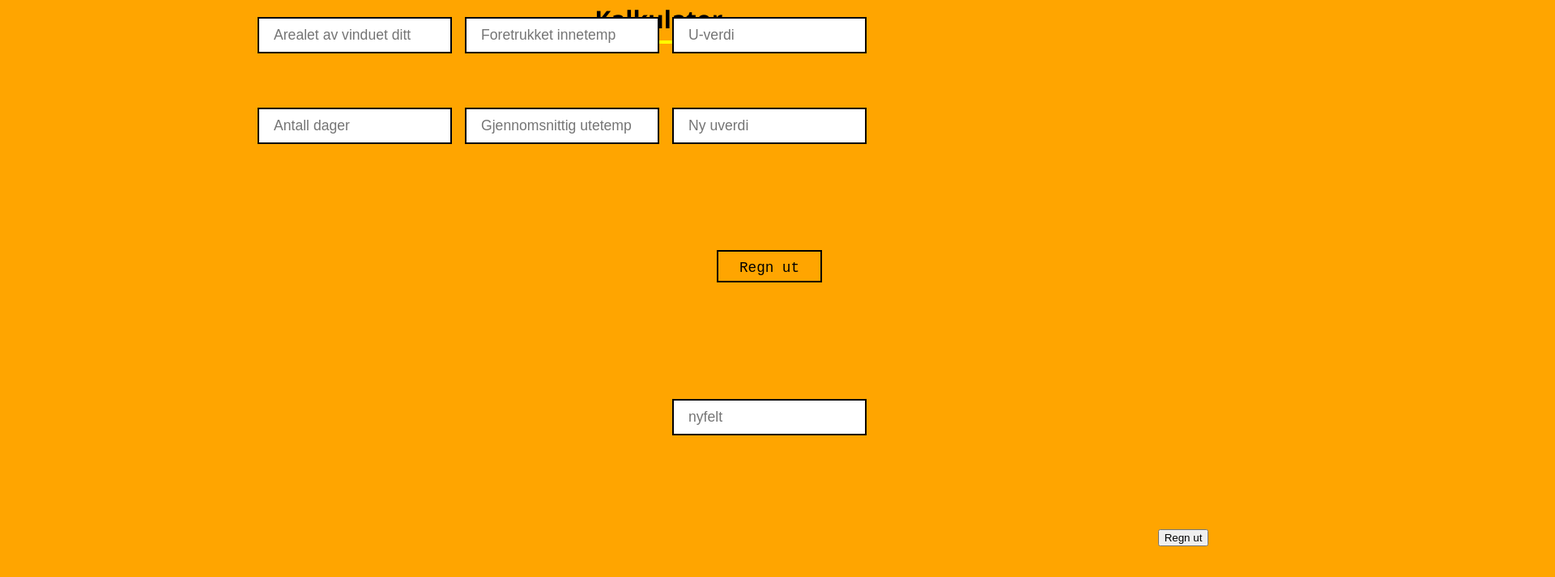
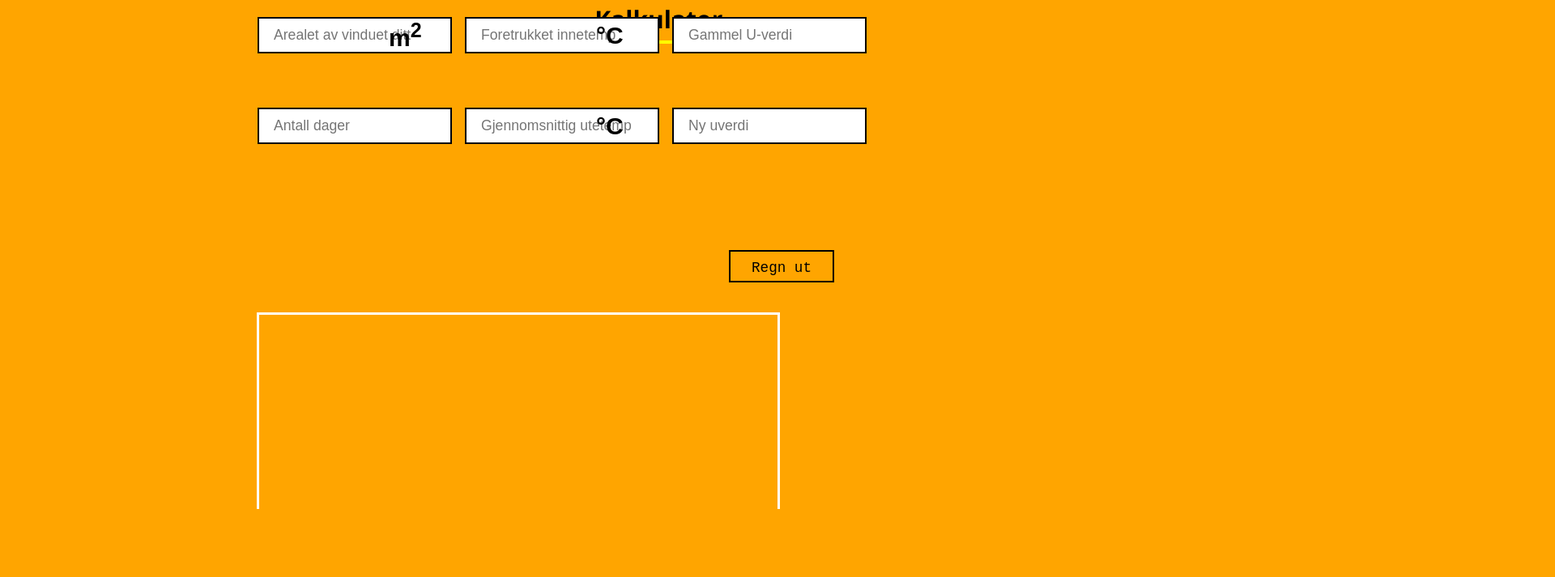
Before and after one commit to norshiii/norshiii.io, a plain HTML site: page Kalkulator.html in a window 1280 px wide. Shown: the part 305-1018 px from the top of the page at 81% size, 1920 px wide, since content can reach past the window. After the commit the page ends 934 px from the top, so only its background shows below. Drawn offline with Linux system fonts and the light colour scheme.

Commit message:
version1.2

```diff
--- a/Kalkulator.html
+++ b/Kalkulator.html
@@ -38,36 +38,40 @@
 
 <form>
   <h2 class="h2-kalkulator contact-box">Kalkulator</h2>
+
   <input type="number" class="field" placeholder="Arealet av vinduet ditt" id="areal">
+  <h2 class="m2">m<sup>2</sup></h2>
   <input type="number" class="field" placeholder="Foretrukket innetemp" id="itemp">
+  <h2 id="celciusInne">°C</h2>
   <input type="number" class="field" placeholder="Gjennomsnittig utetemp" id="utemp">
+  <h2 id="celciusUte">°C</h2>
 
-  <input type="number" class="field" placeholder="U-verdi" id="uverdiGammel">
+  <input type="number" class="field" placeholder="Gammel U-verdi" id="uverdiGammel">
   <input type="number" class="field" placeholder="Antall dager" id="dager">
   <input type="number" class="field" placeholder="Ny uverdi" id="uverdiNy">
-  <input type="number" class="field" placeholder="nyfelt" id="felt">
 
 </form>
 
 
 
 
-  <form>
-    <input class="frame regn-ut-btn button1" style="font-family: Andale Mono, monospace;" type="button" onclick="kalkulator(); temperaturdiff()" value="Regn ut">
+
+
+       <form>
+    <input class="frame regn-ut-btn button1" style="font-family: Andale Mono, monospace;" type="button" onclick="kalkulator(); temperaturdiff();" value="Regn ut">
+
+    <div class="resultatbox">
+
     <span class="resultatNy" id="varmetapNyRes"></span>
     <span class="resultatGammel" id="varmetapGammelRes"></span>
     <span class="temperaturdiff" id="tempdiff"> </span>
 
-    <div class="frame">
-      <button class="custom-btn btn-1">Regn ut</button>
+    </div>
 
-      <p style="font-family: Andale Mono, monospace;"> </p>
-
-    </div>
+  </form>
 
 
 
-  </form>
 
 </body>
 </html>
--- a/kalkulator.css
+++ b/kalkulator.css
@@ -109,13 +109,6 @@
     top: 55%;
 }
 
-#felt {
-    position: absolute;
-    left: 65%;
-    max-width: 200px;
-    top: 800px;
-}
-
 
 .kalk-button {
     position: absolute;
@@ -138,18 +131,18 @@
 
 
 .resultatNy {
-    position: absolute;
-    top: 73%;
-    left: 50%;
-    right: 50%;
+    position: static;
+    margin-left: 600px;
+    margin-right: 600px;
 }
 
 
 .resultatGammel {
-    position: absolute;
-    top: 83%;
-    left: 50%;
-    right: 50%;
+    position: static;
+    padding: 5px;
+    margin-left: 600px;
+    margin-right: 600px;
+    margin-top: 500px;
 }
 
 
@@ -164,12 +157,10 @@
     margin: 40px auto;
     text-align: center;
     margin-top: 245px;
-    margin-left: 885px;
+    margin-left: 900px;
   }
-  button {
-    margin: 20px;
-    outline: none;
-  }
+
+
   .button1 {
     width: 130px;
     height: 40px;
@@ -185,7 +176,6 @@
     font-size: 1.1pc;
   }
 
-  /* 1 */
   .regn-ut-btn {
     transition: all 0.3s ease;
   }
@@ -196,3 +186,34 @@
      7px 7px 20px 0px #fff9,
      4px 4px 5px 0px #fff9;
   }
+
+  .m2 {
+      position: absolute;
+      left: 37.5%;
+      top: 41%;
+
+  }
+
+  #celciusInne {
+      position: absolute;
+      top: 41.5%;
+      left: 57.5%;
+
+  }
+
+  #celciusUte {
+    position: absolute;
+    top: 55.5%;
+    left: 57.5%;
+}
+
+.resultatbox {
+    background-color: orange;
+    outline: solid white;
+    width: 600px;
+    height: 200px;
+    padding: 20px;
+    margin-left: auto;
+    margin-right: auto;
+    text-align: center;
+}
--- a/kalkulator.js
+++ b/kalkulator.js
@@ -11,19 +11,14 @@ function kalkulator() {
 
     differanse  = inneTempK - uteTempK;
 
-    varmetapNy = differanse * areal * uVerdiNy;
-    varmetapGammel = differanse * areal * uVerdiGammel;
-
-    document.getElementById("varmetapNyRes").innerHTML = varmetapNy;
-    document.getElementById("varmetapGammelRes").innerHTML = varmetapGammel;
+    document.getElementById("varmetapGammelRes").innerHTML = "Med de gamle vinduene dine ville du brukt " + (areal * uVerdiGammel * differanse * dager * 24 / 1000) + " kwh på " + dager + " dager";
+    document.getElementById("varmetapNyRes").innerHTML = areal * uVerdiNy * differanse * dager * 24 / 1000 + " kwhf";
 }
 
 function temperaturdiff() {
     inneTemp = document.getElementById("itemp").value;
     uteTemp = document.getElementById("utemp").value;
-    document.getElementById("tempdiff").innerHTML = inneTemp - uteTemp + " grader forskjell mellom inne og ute";
-    document.getElementById("varmetapGammelRes").innerHTML = areal * uVerdiGammel * differanse * 24 / 1000 + " kwh";
-
+    document.getElementById("tempdiff").innerHTML = inneTemp - uteTemp + " °C forskjell mellom inne- og ute-temperatur";
 }
 
 
```
